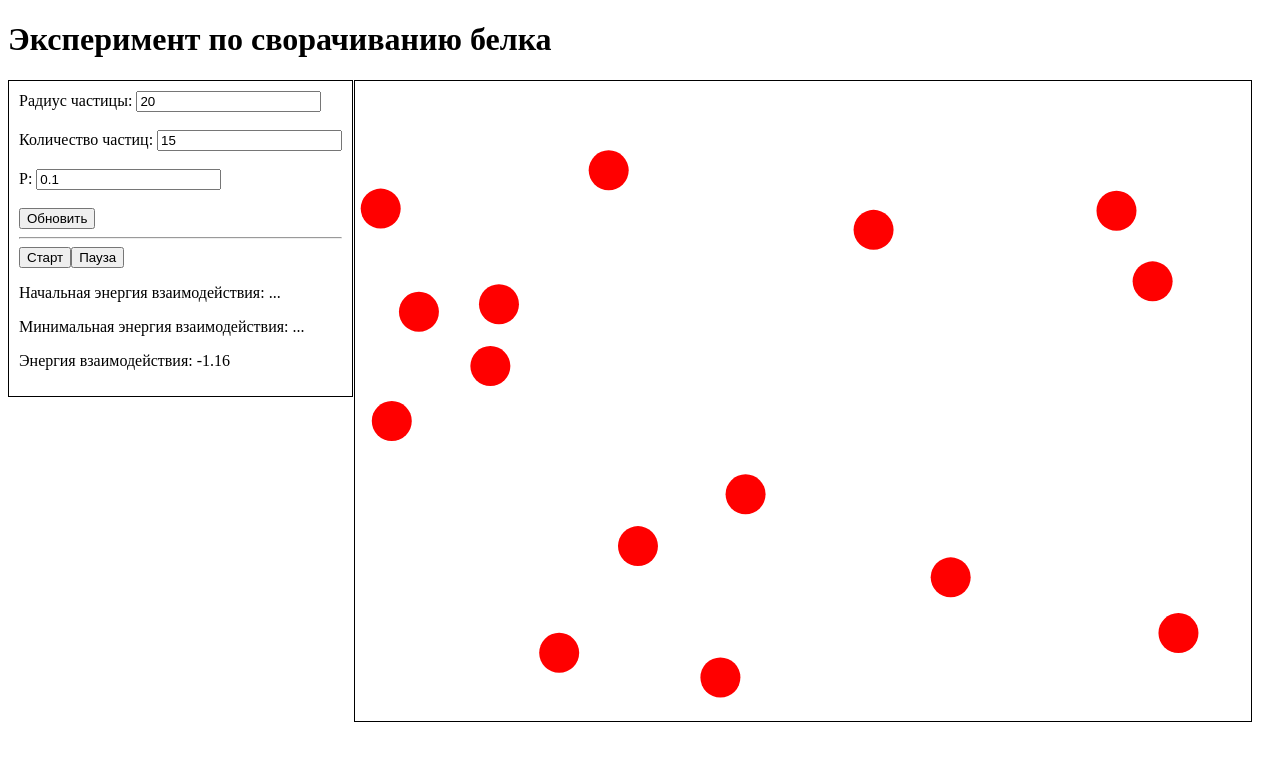
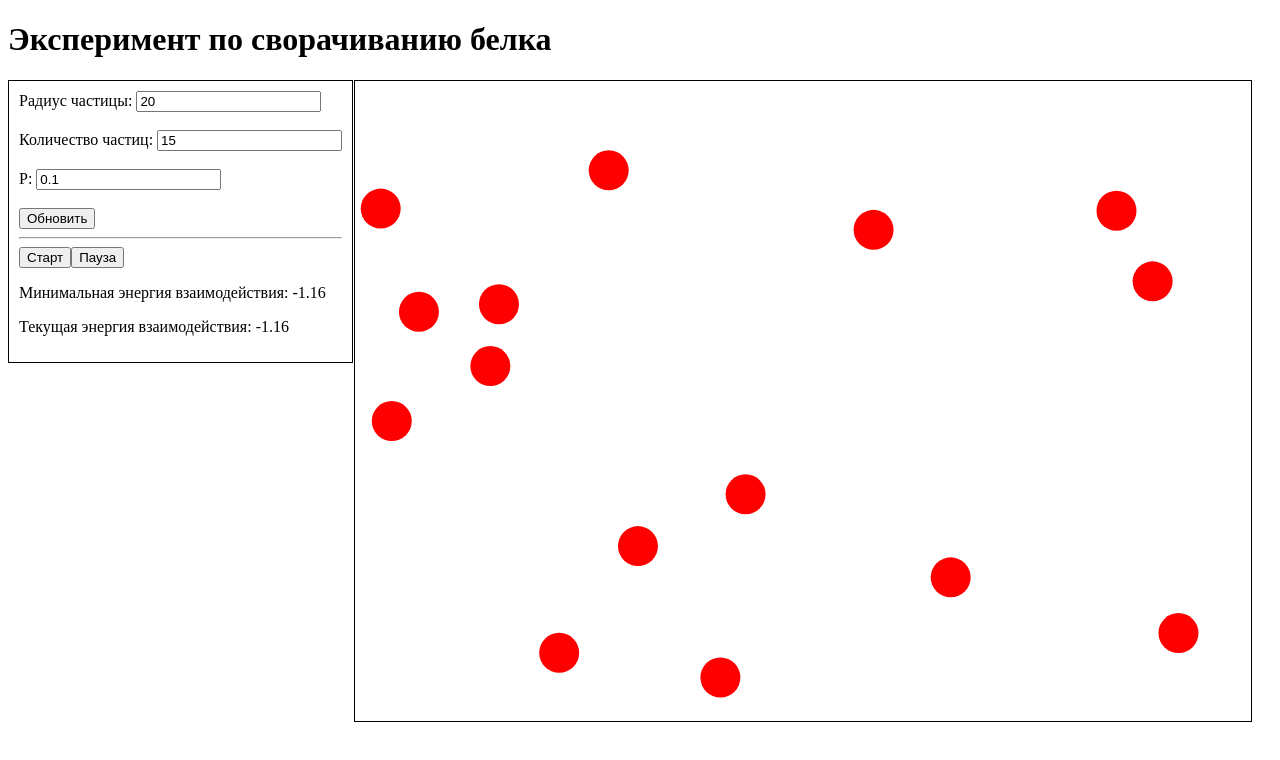
Before and after one commit to e-polevikov/react-playground, a React (Create React App) app: page / in a window 1280 px wide. Shown: the top 760 px of the page. Built offline with nearby package versions, Linux system fonts and the light colour scheme; the HTML template or start-up script is replaced by a standard one.

Commit message:
More refactoring, display min total cell energy

```diff
--- a/src/ProteinFolding.js
+++ b/src/ProteinFolding.js
@@ -1,4 +1,4 @@
-import { useState, useRef } from 'react';
+import { useState, useRef, useEffect } from 'react';
 import {Stage, Layer, Circle} from 'react-konva';
 
 const stageWidth = window.innerWidth * 0.7;
@@ -85,10 +85,12 @@ function generateCells(numOfCells, cellRadius) {
 function ProteinFolding() {
   const [cellRadius, setCellRadius] = useState(initialCellRadius);
   const [cellsCount, setCellsCount] = useState(initialNumberOfCells);
-  const [p, setP] = useState(initialP);
   const [cells, setCells] = useState(generateCells(cellsCount, cellRadius));
 
+  const [p, setP] = useState(initialP);
+
   const [totalEnergy, setTotalEnergy] = useState(calculateTotalEnergy(cells));
+  const [minTotalEnergy, setMinTotalEnergy] = useState(0.0);
   const intervalRef = useRef(null);
 
   function startProteingFolding() {
@@ -104,9 +106,9 @@ function ProteinFolding() {
   function generateNewCells() {
     clearInterval(intervalRef.current);
 
-    let currentCircleRadius = document.getElementById('circle-radius').value;
-    let currentCirclesCount = document.getElementById('circles-count').value;
-    let currentP = document.getElementById('circle-move-probability').value;
+    let currentCircleRadius = document.getElementById('cell-radius').value;
+    let currentCirclesCount = document.getElementById('cells-count').value;
+    let currentP = document.getElementById('cell-move-probability').value;
 
     setCellRadius(currentCircleRadius);
     setCellsCount(currentCirclesCount);
@@ -114,6 +116,7 @@ function ProteinFolding() {
 
     setCells(generateCells(currentCirclesCount, currentCircleRadius));
     setTotalEnergy(calculateTotalEnergy(cells));
+    setMinTotalEnergy(0.0);
   }
 
   function moveCellsRandomly() {
@@ -157,21 +160,27 @@ function ProteinFolding() {
     setTotalEnergy(calculateTotalEnergy(cells));
   };
 
+  useEffect(() => {
+    if (totalEnergy < minTotalEnergy) {
+      setMinTotalEnergy(totalEnergy);
+    }
+  }, [totalEnergy, minTotalEnergy]);
+
   return (
     <>
       <h1>Эксперимент по сворачиванию белка</h1>
 
       <div className='params-container'>
         <label>Радиус частицы: </label>
-        <input id='circle-radius' type='number' defaultValue={initialCellRadius}/>
+        <input id='cell-radius' type='number' defaultValue={initialCellRadius}/>
         <br/><br/>
 
         <label>Количество частиц: </label>
-        <input id='circles-count' type='number' defaultValue={initialNumberOfCells}/>
+        <input id='cells-count' type='number' defaultValue={initialNumberOfCells}/>
         <br/><br/>
 
         <label>P: </label>
-        <input id='circle-move-probability' type='number' defaultValue={initialP}></input>
+        <input id='cell-move-probability' type='number' defaultValue={initialP}></input>
         <br/><br/>
 
         <button onClick={generateNewCells}>Обновить</button>
@@ -184,9 +193,8 @@ function ProteinFolding() {
 
         <br/>
 
-        <p>Начальная энергия взаимодействия: ...</p>
-        <p>Минимальная энергия взаимодействия: ...</p>
-        <p>Энергия взаимодействия: {totalEnergy.toFixed(2)}</p>
+        <p>Минимальная энергия взаимодействия: {minTotalEnergy.toFixed(2)}</p>
+        <p>Текущая энергия взаимодействия: {totalEnergy.toFixed(2)}</p>
       </div>
 
       <div className='protein-stage'>
```
